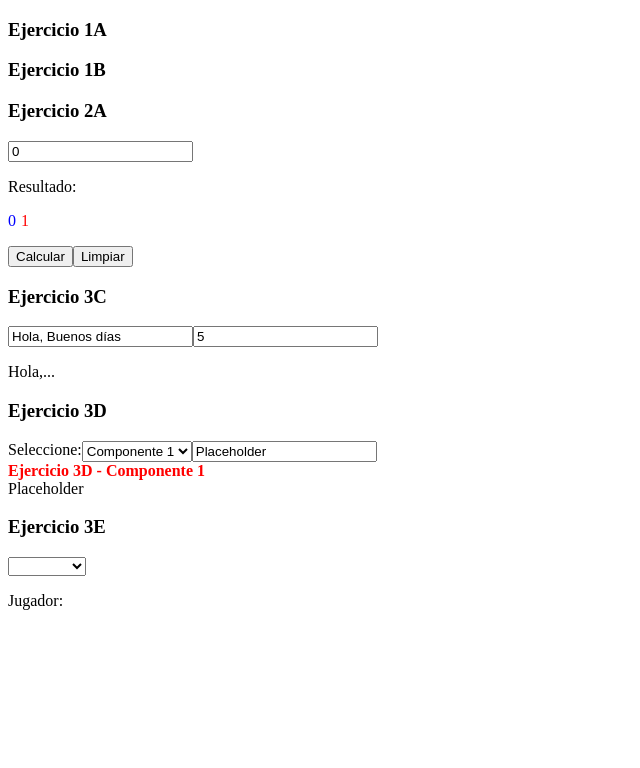
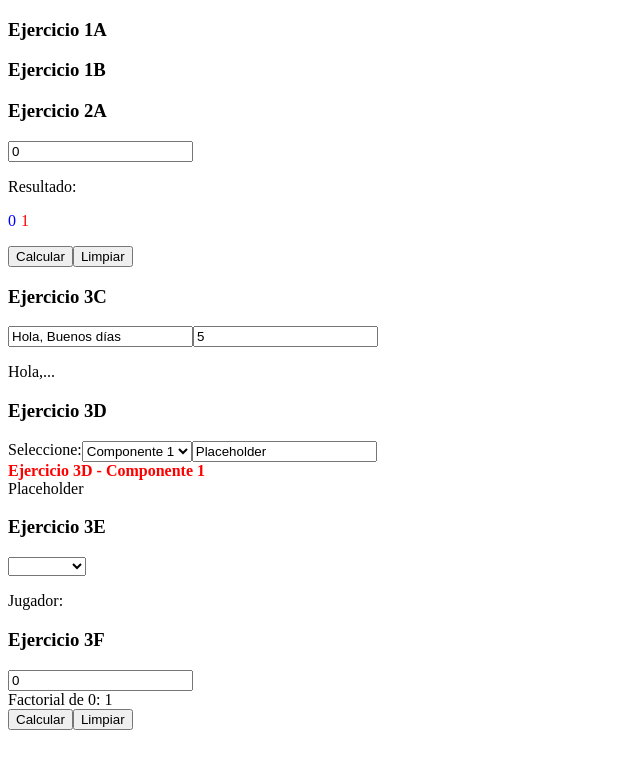
Before and after one commit to Skied/starter-vue, a Vue app: page / in a window 1280 px wide. Shown: the top 768 px of the page, without its empty margins (0-640 px from the left). Built offline with nearby package versions, Linux system fonts and the light colour scheme.

Commit message:
feat(vue): Properties and references

```diff
--- a/src/App.vue
+++ b/src/App.vue
@@ -6,6 +6,7 @@
     <Ejercicio3c></Ejercicio3c>
     <Ejercicio3d></Ejercicio3d>
     <Ejercicio3e></Ejercicio3e>
+    <Ejercicio3f></Ejercicio3f>
   </div>
 </template>
 
@@ -17,6 +18,7 @@ import Ejercicio2aComponent from '@/components/Ejercicio2a.vue';
 import Ejercicio3cComponent from '@/components/Ejercicio3c.vue';
 import Ejercicio3dComponent from '@/components/Ejercicio3d/Ejercicio3d.vue';
 import Ejercicio3eComponent from '@/components/Ejercicio3e/SelectedPlayer.vue';
+import Ejercicio3fComponent from '@/components/Ejercicio3f/FactorialParent.vue';
 @Component({
   components: {
     Ejercicio1a: Ejercicio1aComponent,
@@ -25,6 +27,7 @@ import Ejercicio3eComponent from '@/components/Ejercicio3e/SelectedPlayer.vue';
     Ejercicio3c: Ejercicio3cComponent,
     Ejercicio3d: Ejercicio3dComponent,
     Ejercicio3e: Ejercicio3eComponent,
+    Ejercicio3f: Ejercicio3fComponent,
   }
 })
 export default class App extends Vue {}
--- /dev/null
+++ b/src/components/Ejercicio3f/FactorialChild.vue
@@ -0,0 +1,29 @@
+<template>
+  <div>Factorial de {{ n }}: {{ factorial }}</div>
+</template>
+<script lang="ts">
+import { Vue, Component, Prop } from 'vue-property-decorator';
+
+@Component
+export default class FactorialChildComponent extends Vue {
+  @Prop() n: number = 0;
+
+  factorial: number = 1;
+
+  calculo() {
+    let num = this.n;
+    this.factorial = 1;
+    while(num > 0) {
+      this.factorial *= num;
+      num--;
+    }
+  }
+
+  limpiar() {
+    this.factorial = 1;
+  }
+}
+</script>
+<style scoped lang="scss">
+
+</style>
--- /dev/null
+++ b/src/components/Ejercicio3f/FactorialParent.vue
@@ -0,0 +1,37 @@
+<template>
+  <div>
+    <h3>Ejercicio 3F</h3>
+    <input type="number" v-model="numero" min="0"/>
+    <factorial :n="numero" ref="child"></factorial>
+    <button @click="calcular()">Calcular</button>
+    <button @click="limpiar()">Limpiar</button>
+  </div>
+</template>
+
+<script lang="ts">
+import { Vue, Component, Prop, Ref } from 'vue-property-decorator';
+import FactorialChild from './FactorialChild.vue';
+
+@Component({
+  components: {
+    factorial: FactorialChild
+  }
+})
+export default class FactorialParentComponent extends Vue {
+  numero: number = 0;
+
+  @Ref('child') readonly child!: FactorialChild;
+
+  calcular() {
+    this.child.calculo();
+  }
+
+  limpiar() {
+    this.numero = 0;
+    this.child.limpiar();
+  }
+}
+</script>
+<style scoped lang="scss">
+
+</style>
```
